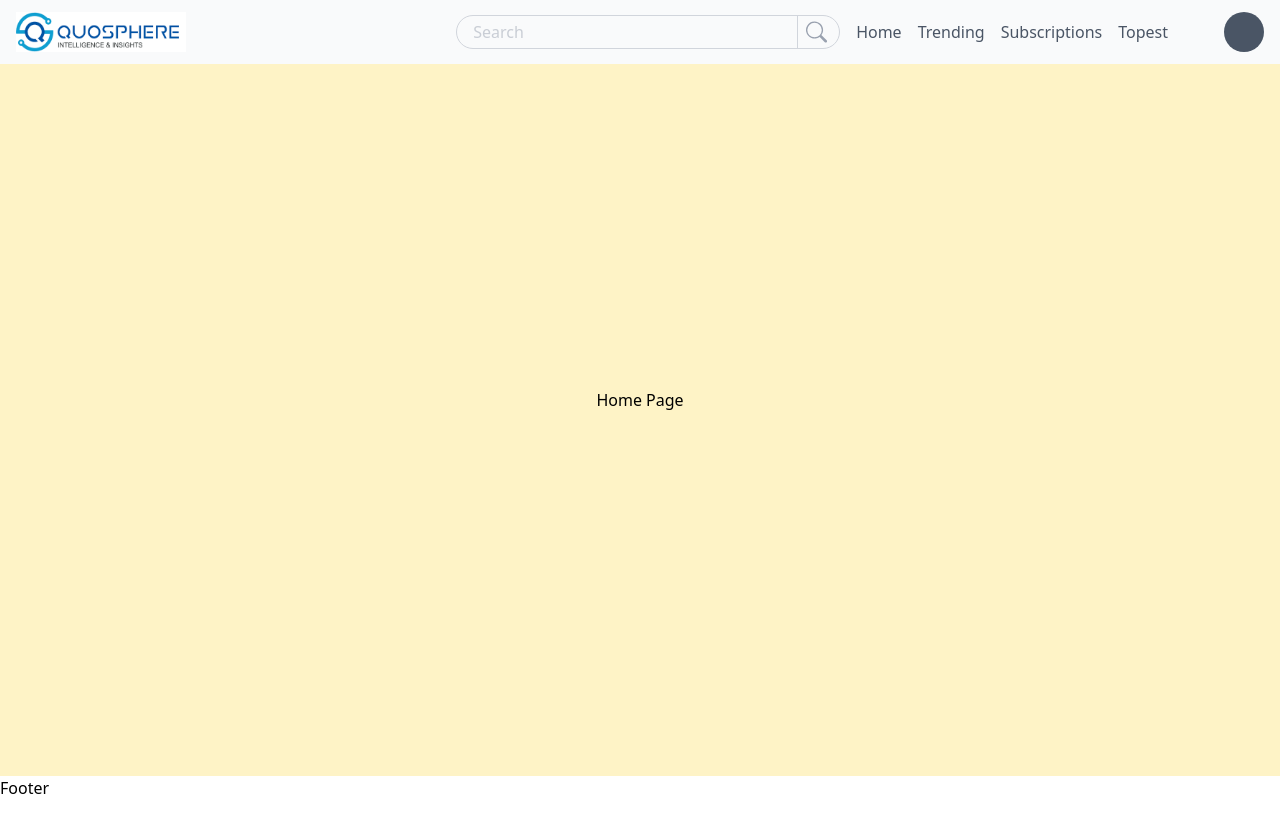
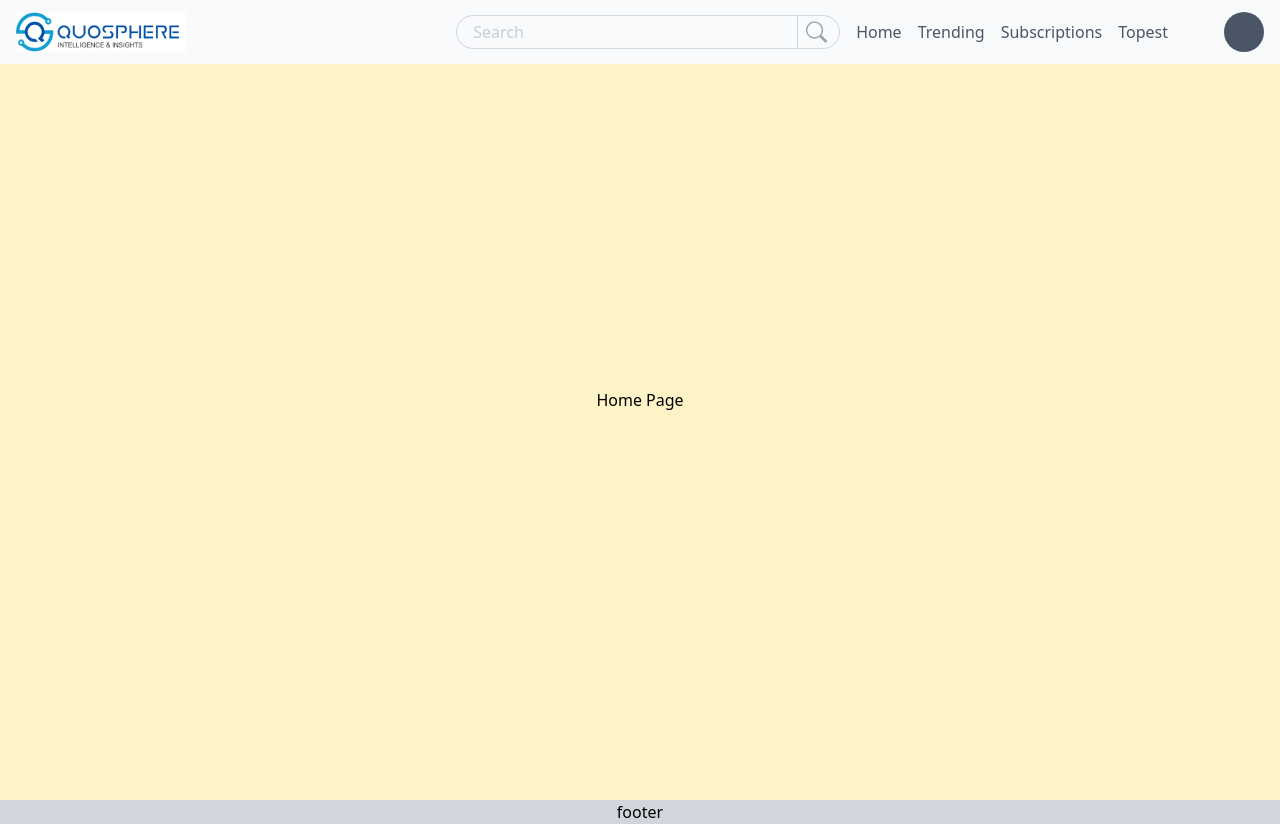
Before and after one commit to iCoder5744/quosphere, a Next.js app: page / in a window 1280 px wide. Before the commit the page ends 800 px from the top, so only its background shows below. Built offline with nearby package versions, Linux system fonts and the light colour scheme.

Commit message:
some style

```diff
--- a/src/app/page.tsx
+++ b/src/app/page.tsx
@@ -2,7 +2,7 @@ import React from 'react'
 
 const page = () => {
   return (
-    <div className='w-full h-screen bg-amber-100 flex items-center justify-center'>Home Page</div>
+    <div className='w-full h-[100vh] bg-amber-100 flex items-center justify-center'>Home Page</div>
   )
 }
 
--- a/src/components/Footer.jsx
+++ b/src/components/Footer.jsx
@@ -2,7 +2,9 @@ import React from 'react'
 
 const Footer = () => {
   return (
-    <div>Footer</div>
+    <div className='w-full h-fit bg-gray-300 flex items-center justify-center'>
+      footer
+    </div>
   )
 }
 
--- a/src/components/MainLayout.jsx
+++ b/src/components/MainLayout.jsx
@@ -10,7 +10,7 @@ function MainLayout({ children }) {
       <Navbar />
 
       {/* Main Content - Scrollable inside the fixed Navbar */}
-      <div className="flex-1 overflow-y-auto bg-gray-100" style={{ height: "calc(100vh - 4rem)" }}>
+      <div className="flex-1 h-full" >
         {children}
       </div>
 
```
